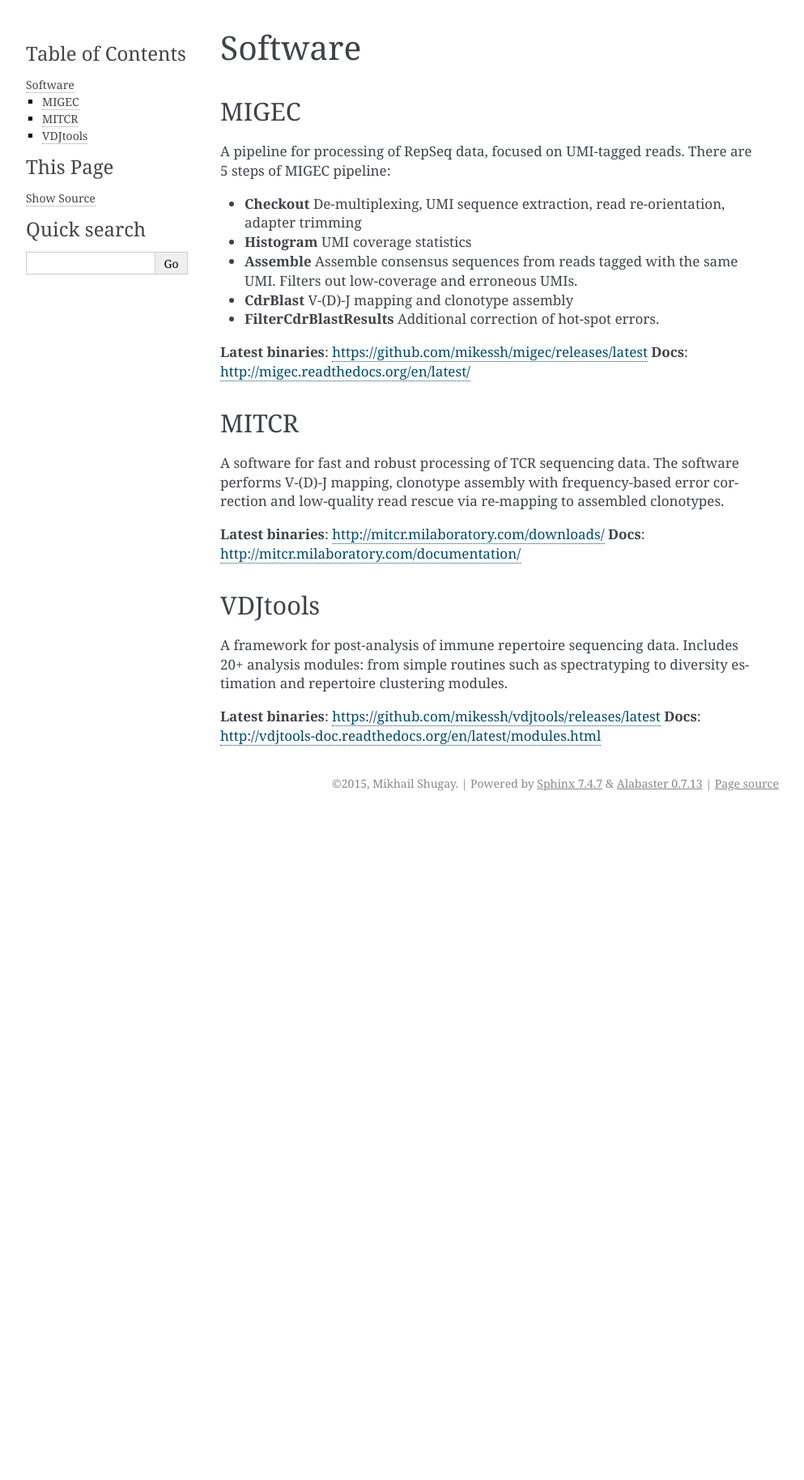
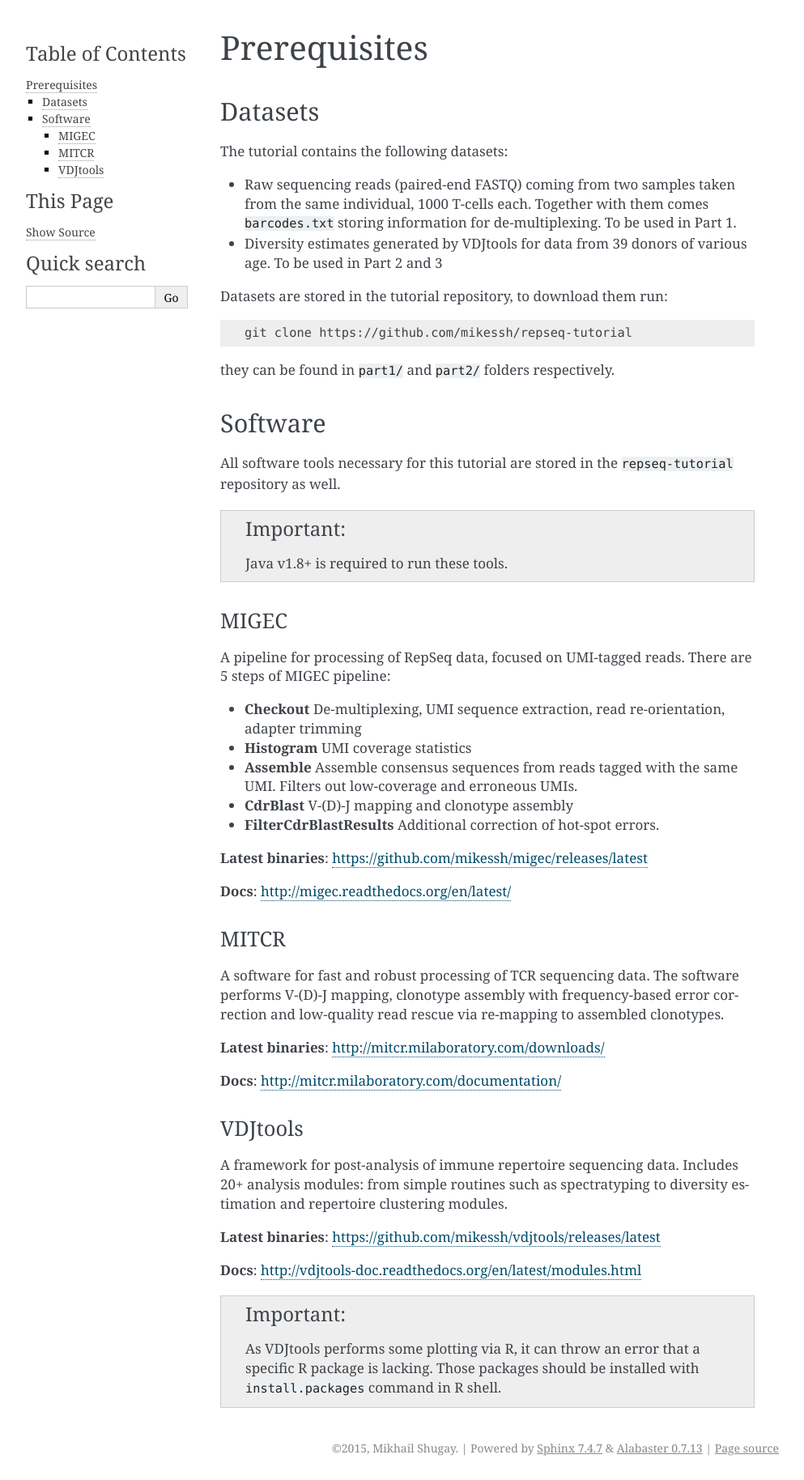
Before and after one commit to mikessh/repseq-tutorial, a Sphinx documentation site: the page built from sphinx/prerequisites.rst, in a window 1280 px wide. Shown: the whole page at 81% size, without its empty margins (148-1141 px from the left). Built offline with Sphinx 7.4.7, drawn with Linux system fonts in a browser that asks for light colours; pages that are not in the unit, such as notebooks, are missing from menus; before the commit the page ends 1007 px from its top, so only the background shows below that.

Commit message:
Merge datasets and software docs

```diff
--- a/sphinx/software.rst
+++ b/sphinx/prerequisites.rst
@@ -1,8 +1,40 @@
+Prerequisites
+-------------
+
+Datasets
+^^^^^^^^
+
+The tutorial contains the following datasets:
+
+-  Raw sequencing reads (paired-end FASTQ) coming from
+   two samples taken from the same individual,
+   1000 T-cells each. Together with them comes
+   ``barcodes.txt`` storing information for de-multiplexing.
+   To be used in Part 1.
+-  Diversity estimates generated by VDJtools for data from
+   39 donors of various age. To be used in Part 2 and 3
+
+Datasets are stored in the tutorial repository, to download
+them run:
+
+.. code:: bash
+
+    git clone https://github.com/mikessh/repseq-tutorial
+
+they can be found in ``part1/`` and ``part2/`` folders respectively.
+
 Software
---------
+^^^^^^^^
+
+All software tools necessary for this tutorial are stored in the
+``repseq-tutorial`` repository as well.
+
+.. important::
+
+    Java v1.8+ is required to run these tools.
 
 MIGEC
-^^^^^
+~~~~~
 
 A pipeline for processing of RepSeq data, focused on UMI-tagged
 reads. There are 5 steps of MIGEC pipeline:
@@ -18,10 +50,11 @@
    hot-spot errors.
 
 **Latest binaries**: https://github.com/mikessh/migec/releases/latest
+
 **Docs**: http://migec.readthedocs.org/en/latest/
 
 MITCR
-^^^^^
+~~~~~
 
 A software for fast and robust processing of TCR sequencing
 data. The software performs V-(D)-J mapping, clonotype assembly
@@ -29,10 +62,11 @@
 rescue via re-mapping to assembled clonotypes.
 
 **Latest binaries**: http://mitcr.milaboratory.com/downloads/
+
 **Docs**: http://mitcr.milaboratory.com/documentation/
 
 VDJtools
-^^^^^^^^
+~~~~~~~~
 
 A framework for post-analysis of immune repertoire sequencing
 data. Includes 20+ analysis modules: from simple routines such
@@ -40,4 +74,12 @@
 modules.
 
 **Latest binaries**: https://github.com/mikessh/vdjtools/releases/latest
+
 **Docs**: http://vdjtools-doc.readthedocs.org/en/latest/modules.html
+
+.. important::
+
+    As VDJtools performs some plotting via R, it can throw an
+    error that a specific R package is lacking. Those packages
+    should be installed with ``install.packages`` command
+    in R shell.
```
Also changed, not shown: sphinx/datasets.rst (deleted, +0 -35 lines).
